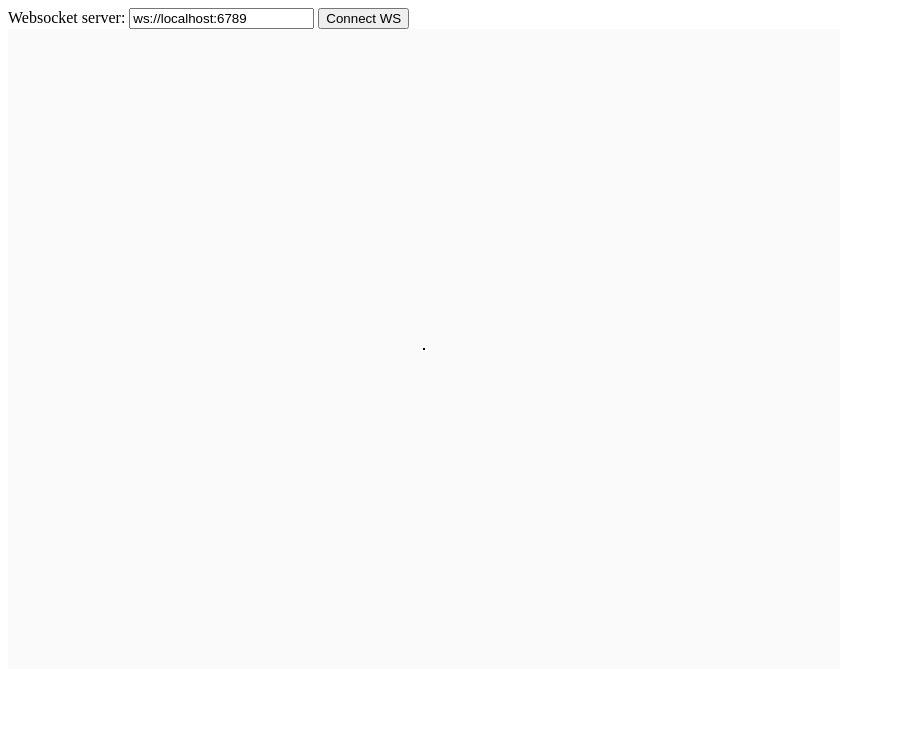
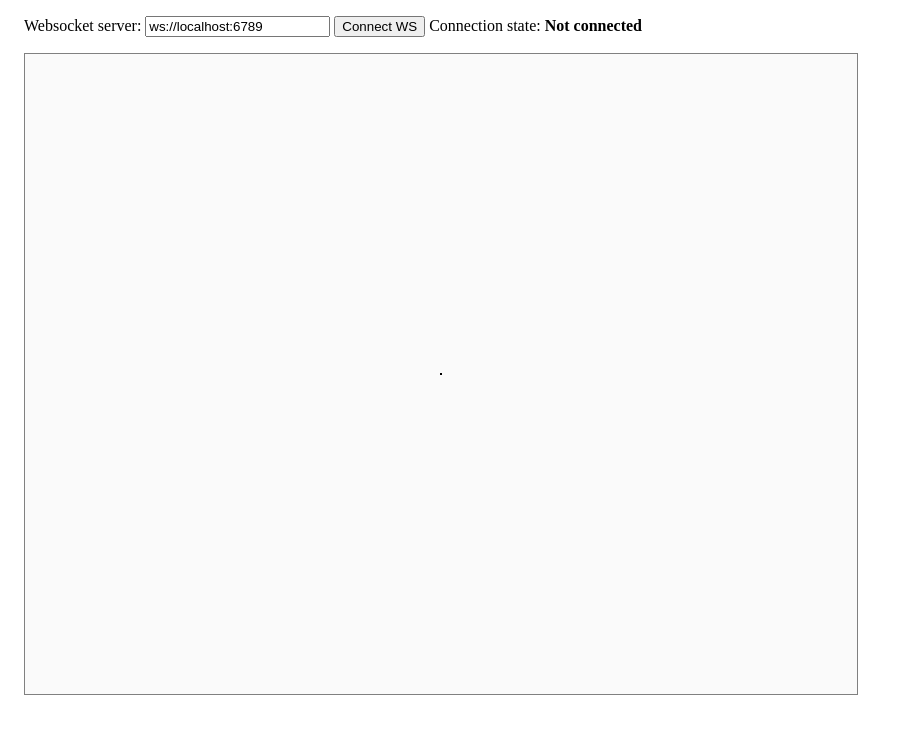
Before and after one commit to rwth-irt/SIMPLE-C-web_visualization, a Svelte app: page / in a window 1280 px wide. Shown: the top 734 px of the page, without its empty margins (0-913 px from the left). Built offline with nearby package versions, Linux system fonts and the light colour scheme.

Commit message:
Improve layout, fix bug where trafo info was not shown

```diff
--- a/src/App.svelte
+++ b/src/App.svelte
@@ -2,7 +2,7 @@
     import { on_message } from "./message_handler";
     import Three from "./Three.svelte";
     import TrafoOverview from "./TrafoOverview.svelte";
-    import { connect_websocket } from "./ws";
+    import { connect_websocket, state } from "./ws";
 
     function on_connect_button() {
         connect_websocket((data) => {
@@ -12,13 +12,28 @@
 </script>
 
 <main>
+    <div id="maindiv">
         Websocket server: <input
             type="text"
             id="address_input"
             value="ws://localhost:6789"
         />
         <button on:click={on_connect_button}>Connect WS</button>
+        Connection state: <b>{$state}</b>
+        <div id="flexdiv">
             <Three></Three>
+            <TrafoOverview></TrafoOverview>
+        </div>
+    </div>
+</main>
 
-    <TrafoOverview></TrafoOverview>
-</main>
+<style>
+    #flexdiv {
+        display: flex;
+        flex-direction: row;
+        flex-wrap: wrap;
+    }
+    #maindiv {
+        margin: 1em;
+    }
+</style>
--- a/src/Three.svelte
+++ b/src/Three.svelte
@@ -90,4 +90,11 @@
     }
 </script>
 
-<div bind:this={div}></div>
+<div id="threediv" bind:this={div}></div>
+
+<style>
+    #threediv {
+        border: 1px solid gray;
+        margin-top: 1em;
+    }
+</style>
--- a/src/TrafoEntry.svelte
+++ b/src/TrafoEntry.svelte
@@ -16,8 +16,8 @@
 
 <details open>
     <summary><b>{$data.from_topic} → {$data.to_topic}</b></summary>
-    <div>
-        Transformation:
+    <div id="trafodiv">
+        <b>Transformation</b>
         <table>
             <tr>
                 <td>Translation:</td>
@@ -32,11 +32,28 @@
                 <td>z: {digits(rad2deg($data.transformation.R_euler[2]))}°</td>
             </tr>
         </table>
+    </div>
 
-        Sensitivity: {digits($data.transformation.sensitivity_number)}
-        <br />
-        Points used: {digits($data.used_point_pairs)} / {digits(
-            $data.total_point_pairs,
-        )}
-    </div>
+    <b>Sensitivity:</b>
+    {digits($data.transformation.sensitivity_number, 6)}
+    <br />
+    <b>Points used:</b>
+    {digits($data.used_point_pairs)} / {digits($data.total_point_pairs)}
 </details>
+
+<style>
+    table {
+        border-collapse: collapse;
+    }
+    th,
+    td {
+        border: 1px solid;
+    }
+    details {
+        margin: 1em;
+    }
+    #trafodiv {
+        margin-top: 0.5em;
+        margin-bottom: 0.5em;
+    }
+</style>
--- a/src/message_handler.ts
+++ b/src/message_handler.ts
@@ -36,7 +36,8 @@ export function on_message(data: any) {
         let map = get(pair_metadata);
         let key = msg.from_topic + msg.to_topic;
         if (!map.has(key)) {
-            map.set(key, writable(msg));
+            map.set(key, writable(msg)); // Map's set(!)
+            pair_metadata.set(map); // update UI: store's set!
         } else {
             map.get(key)!.set(msg); // update only existing store
         }
--- a/src/ws.ts
+++ b/src/ws.ts
@@ -1,33 +1,30 @@
+import { writable } from "svelte/store";
 
 let socket: WebSocket | undefined = undefined;
-let no_alerts = false;
+export let state = writable("Not connected");
 
-// TODO set state store to show state
 export function connect_websocket(msg_callback: (data: any) => void) {
-    console.log("Connecting...");
+    state.set("Connecting...");
     if (socket) {
         socket.close();
     }
-    no_alerts = false;
     socket = new WebSocket((document.getElementById("address_input") as HTMLInputElement).value);
     socket.addEventListener("message", (event) => {
         let data = JSON.parse(event.data);
         msg_callback(data);
     });
     socket.addEventListener("open", () => {
-        console.log("Connected")
-        alert("Connected")
+        console.log("Connected");
+        state.set("Connected");
     });
     socket.addEventListener("error", () => {
         socket = undefined;
-        console.log("Connection error")
-        alert("Connection error")
-        no_alerts = true;
+        console.log("Connection error");
+        state.set("Connection error");
     });
     socket.addEventListener("close", () => {
         socket = undefined;
-        console.log("Connection closed")
-        if (!no_alerts)
-            alert("Connection closed")
+        console.log("Connection closed");
+        state.set("Connection closed");
     });
 }
```
Lines whose indentation alone changed are shown as unchanged.
